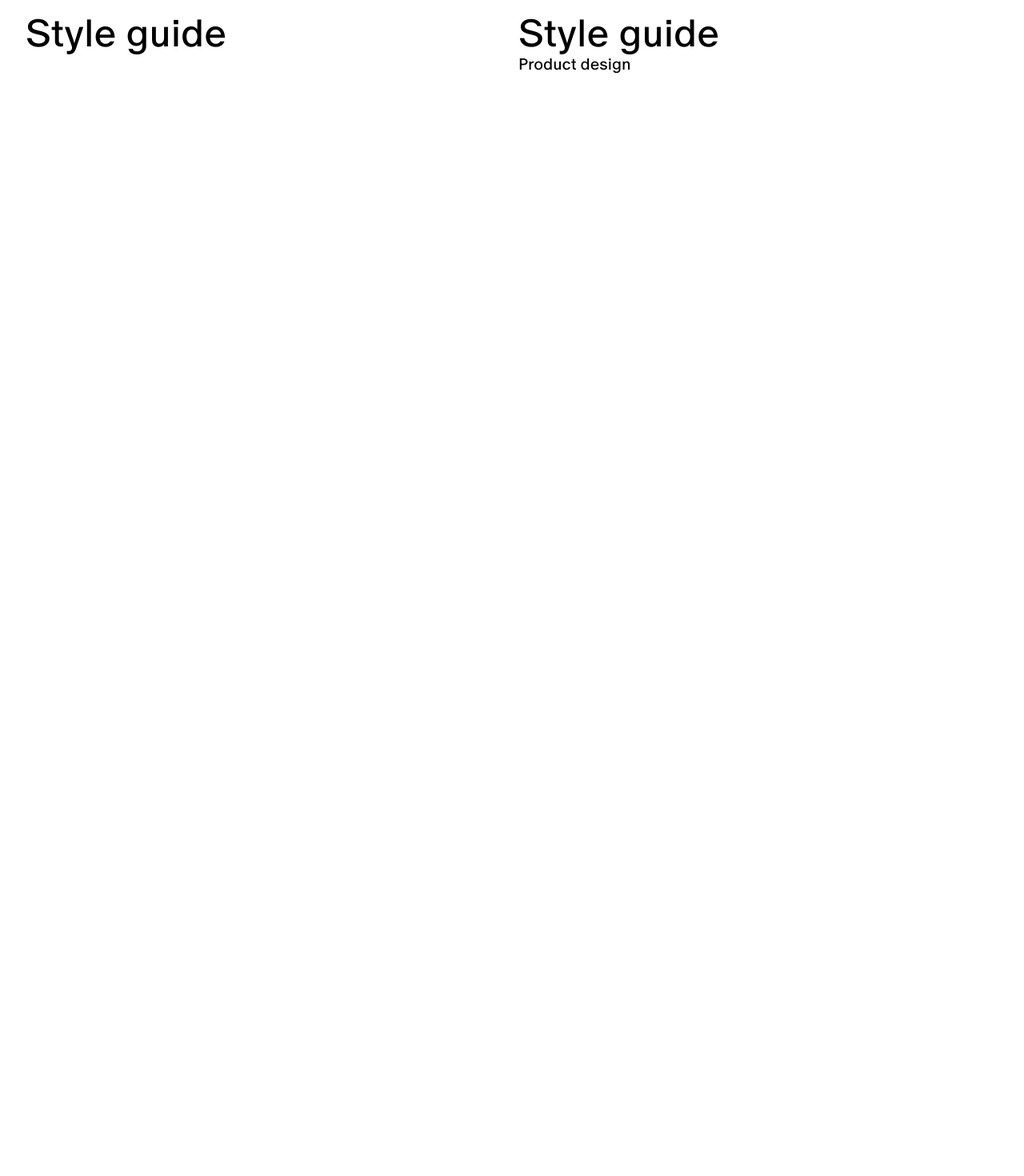
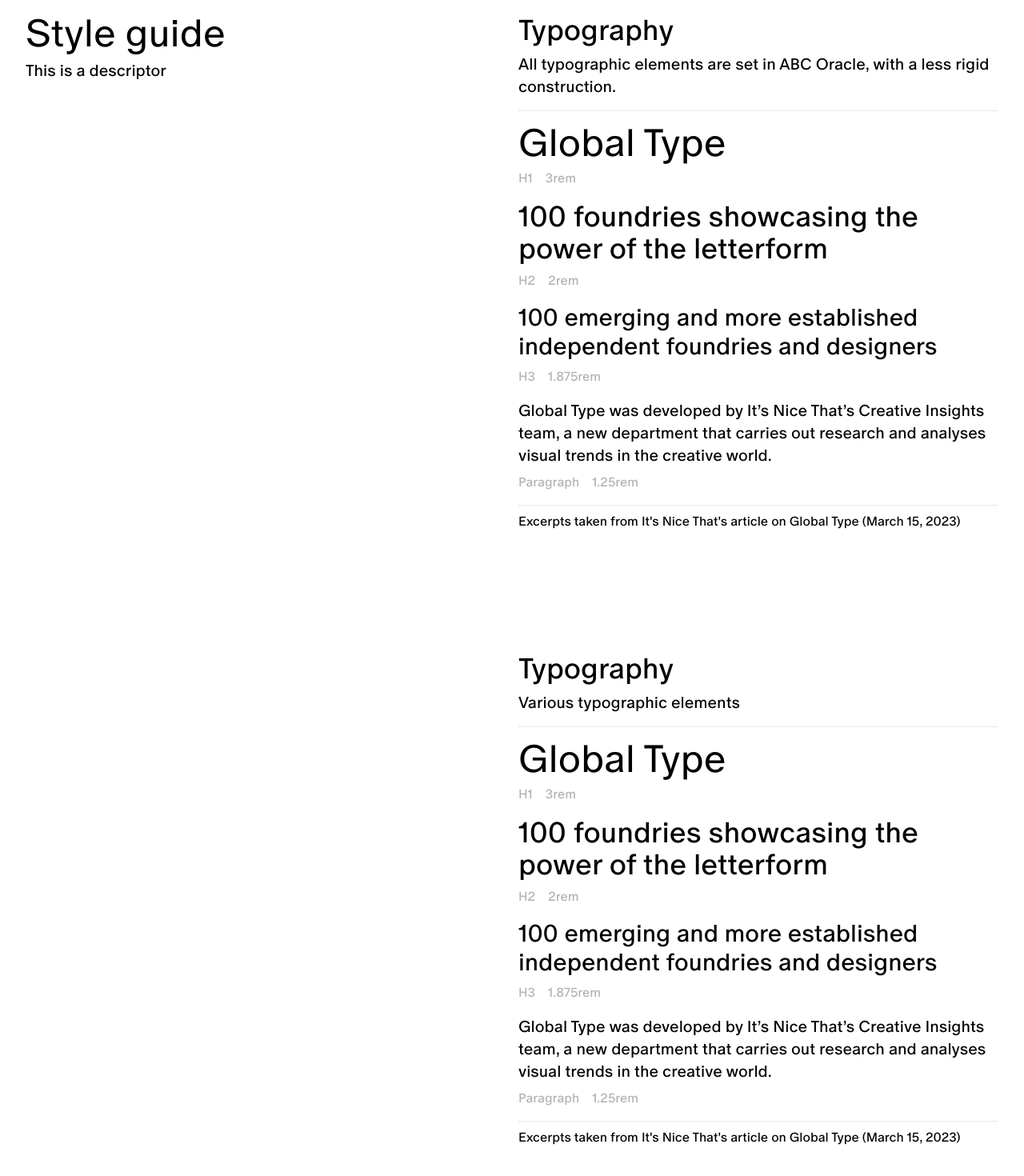
Before and after one commit to nethen/portfolioNext-summer, a Next.js app: page /style in a window 1280 px wide. Shown: the part 102-1572 px from the top of the page at 80% size. Built offline with nearby package versions, Linux system fonts and the light colour scheme.

Commit message:
Continued styling for style guide, added new components, added hook for window dimensions

```diff
--- a/app/globals.css
+++ b/app/globals.css
@@ -4,9 +4,18 @@
 
 @layer base {
   h1 {
-    @apply text-2xl lg:text-5xl;
+    @apply text-4xl lg:text-5xl font-light mb-2;
   }
   h2 {
-    @apply text-xl;
+    @apply text-3xl lg:text-4xl mb-2;
+  }
+  h3 {
+    @apply text-2xl lg:text-3xl mb-2;
+  }
+  p, a{
+    @apply lg:text-xl mb-2
+  }
+  nav *{
+    @apply text-base m-0
   }
 }
--- a/app/layout.js
+++ b/app/layout.js
@@ -6,6 +6,16 @@ import localFont from 'next/font/local'
 // https://nextjs.org/docs/pages/building-your-application/optimizing/fonts#local-fonts
 const oracle = localFont({
   src: [
+    {
+      path: './fonts/oracle/ABCOracle-Book-Trial.woff2',
+      weight: '300',
+      style: 'normal'
+    },
+    {
+      path: './fonts/oracle/ABCOracle-Book-Trial.woff',
+      weight: '300',
+      style: 'normal'
+    },
     {
       path: './fonts/oracle/ABCOracle-Regular-Trial.woff2',
       weight: '400',
--- a/app/style/page.js
+++ b/app/style/page.js
@@ -1,14 +1,45 @@
 import Image from 'next/image'
+import Link from "next/link"
+import TextElement from '@/components/StyleGuide/TextElement';
 
 export default function StyleGuide() {
   return (
     <>
-      <section className="col-span-full lg:col-span-6 lg:sticky lg:h-fit lg:top-[7.5rem]">
+      <section className="col-span-full lg:col-span-4 lg:sticky lg:h-fit lg:top-[7.5rem]">
         <h1>Style guide</h1>
+        <p>This is a descriptor</p>
       </section>
-      <section className="col-span-full lg:col-span-6 lg:h-[200vh]">
-        <h1>Style guide</h1>
-        <h2>Product design</h2>
+      <section className="col-span-full lg:col-span-6 lg:col-end-13 lg:h-[200vh]">
+        <div className="element group mb-32">
+          <h2>Typography</h2>
+          <p>All typographic elements are set in <Link href="https://abcdinamo.com/typefaces/oracle" target="_blank">ABC Oracle</Link>, with a less rigid construction.</p>
+          <figure className="border-t border-grey-500 py-4 my-4">
+            <TextElement type="H1" size="3" text="Global Type"/>
+            <TextElement type="H2" size="2" text="100 foundries showcasing the power of the letterform"/>
+            <TextElement type="H3" size="1.875" text="100 emerging and more established independent foundries and designers"/>
+            <TextElement
+              type="Paragraph"
+              size="1.25"
+              text="Global Type was developed by It’s Nice That’s Creative Insights team, a new department that carries out research and analyses visual trends in the creative world."
+            />
+            <figcaption className="border-t border-grey-500 py-2">Excerpts taken from It's Nice That's article on Global Type (March 15, 2023)</figcaption>
+          </figure>
+        </div>
+        <div className="element group mb-32">
+          <h2>Typography</h2>
+          <p>Various typographic elements</p>
+          <figure className="border-t border-grey-500 py-4 my-4">
+            <TextElement type="H1" size="3" text="Global Type"/>
+            <TextElement type="H2" size="2" text="100 foundries showcasing the power of the letterform"/>
+            <TextElement type="H3" size="1.875" text="100 emerging and more established independent foundries and designers"/>
+            <TextElement
+              type="Paragraph"
+              size="1.25"
+              text="Global Type was developed by It’s Nice That’s Creative Insights team, a new department that carries out research and analyses visual trends in the creative world."
+            />
+            <figcaption className="border-t border-grey-500 py-2">Excerpts taken from It's Nice That's article on Global Type (March 15, 2023)</figcaption>
+          </figure>
+        </div>
       </section>
     </>
   )
--- a/components/Nav/Navbar.js
+++ b/components/Nav/Navbar.js
@@ -2,7 +2,7 @@ import Link from 'next/link';
 
 const Navbar = () => {
     return(
-        <header className="col-span-full h-fit fixed top-0 left-0 right-0 p-4 lg:p-8 bg-white">
+        <header className="col-span-full h-fit fixed top-0 left-0 right-0 p-4 lg:p-8 bg-white z-50">
             <nav className="grid grid-cols-12 gap-x-2 lg:gap-x-4">
                 <div className="col-span-6 sm:col-span-2 flex">
                     <Link href="/" className="">Nathan Lew</Link>
--- /dev/null
+++ b/components/StyleGuide/TextElement.js
@@ -0,0 +1,25 @@
+'use client'
+import useWindowDimensions from '@/hooks/useWindowDimensions';
+
+const TextElement = (props, ...children) => {
+    const viewport = useWindowDimensions();
+    const types = {
+
+    }
+
+    return(
+        <div className="mb-4">
+            {props.type.toLowerCase() == "h1" && <h1>{props.text}</h1>}
+            {props.type.toLowerCase() == "h2" && <h2>{props.text}</h2>}
+            {props.type.toLowerCase() == "h3" && <h3>{props.text}</h3>}
+            {props.type.toLowerCase() == "h4" && <h4>{props.text}</h4>}
+            {(props.type.toLowerCase() == "p" || props.type.toLowerCase() == "paragraph") && <p>{props.text}</p>}
+            <div className="flex gap-x-4 opacity-30">
+                <span>{ props.type }</span>
+                <span>{props.size}rem</span>
+            </div>
+        </div>
+    )
+}
+
+export default TextElement;
--- /dev/null
+++ b/hooks/useWindowDimensions.js
@@ -0,0 +1,27 @@
+import React from "react";
+import { useState, useEffect } from "react";
+
+// Code loosely based off https://dev.to/reedbarger/how-to-create-a-usewindowsize-react-hook-2bcm
+
+const useWindowDimensions = () => {
+    const [viewport, setViewport] = useState({
+        width: undefined,
+        height: undefined,
+    });
+
+    useEffect(() => {
+        function handleResize() {
+            setViewport({
+                width: window.innerWidth,
+                height: window.innerHeight,
+            });
+        }
+        handleResize();
+        window.addEventListener('resize', handleResize);
+        return () => window.removeEventListener('resize', handleResize);
+    }, []);
+
+    return viewport;
+}
+
+export default useWindowDimensions;
```
